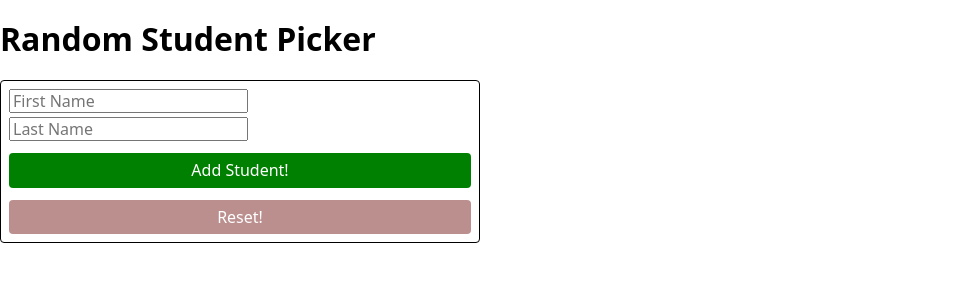
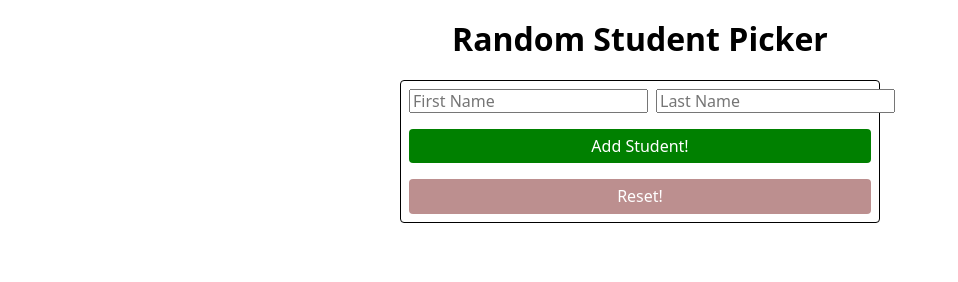
Before and after one commit to efoejean/random-student-picker-1, a website: page index.html in a window 1280 px wide. Shown: the whole page, without its empty margins (0-958 px from the left). Drawn offline with nearby package versions, Linux system fonts and the light colour scheme.

Commit message:
Add positioning and spacing for content

```diff
--- a/index.html
+++ b/index.html
@@ -14,22 +14,23 @@
     <title>Random Student Picker | Home</title>
   </head>
   <body>
-    <h1>Random Student Picker</h1>
+    <h1 class="text-center">Random Student Picker</h1>
 
-    <div>
-      <form class="flex flex--column">
+    <form class="flex flex--column">
+      <div class="flex">
         <div>
           <label for="fname" class="screen-reader-text">First Name</label
           ><input placeholder="First Name" type="text" id="fname" />
         </div>
+
         <div>
           <label for="lname" class="screen-reader-text">Last Name</label
           ><input placeholder="Last Name" type="text" id="lname" />
         </div>
-        <button type="submit" class="button">Add Student!</button>
-        <button type="reset" class="button button--reset">Reset!</button>
-      </form>
-    </div>
+      </div>
+      <button type="submit" class="button">Add Student!</button>
+      <button type="reset" class="button button--reset">Reset!</button>
+    </form>
 
     <script src="./scripts.js" type="module"></script>
   </body>
--- a/style.css
+++ b/style.css
@@ -1,8 +1,14 @@
+:root {
+  --small-gap: 4px;
+  --medium-gap: 8px;
+  --large-gap: 16px;
+}
+
 form {
   border: solid thin black;
   border-radius: 4px;
-  gap: 4px;
-  margin: auto 0;
+  gap: var(--small-gap);
+  margin: 0 auto;
   padding: 8px;
   width: 480px;
 }
@@ -24,6 +30,7 @@ form {
 
 .flex {
   display: flex;
+  gap: var(--medium-gap);
 }
 
 .flex--align-center {
@@ -38,6 +45,10 @@ form {
   justify-content: center;
 }
 
+.text-center {
+  text-align: center;
+}
+
 /* CSS Tricks */
 .screen-reader-text {
   left: -9999px;
```
